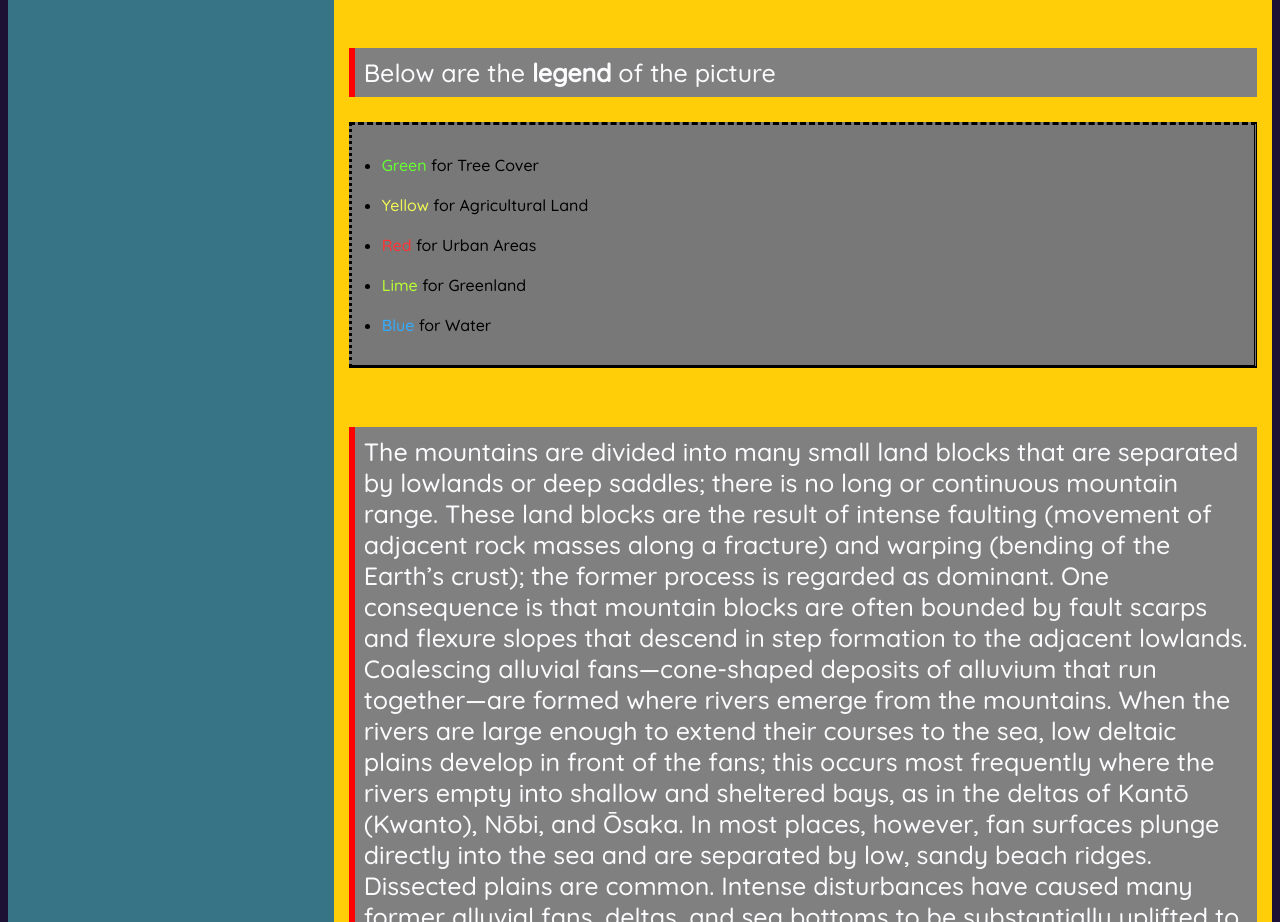
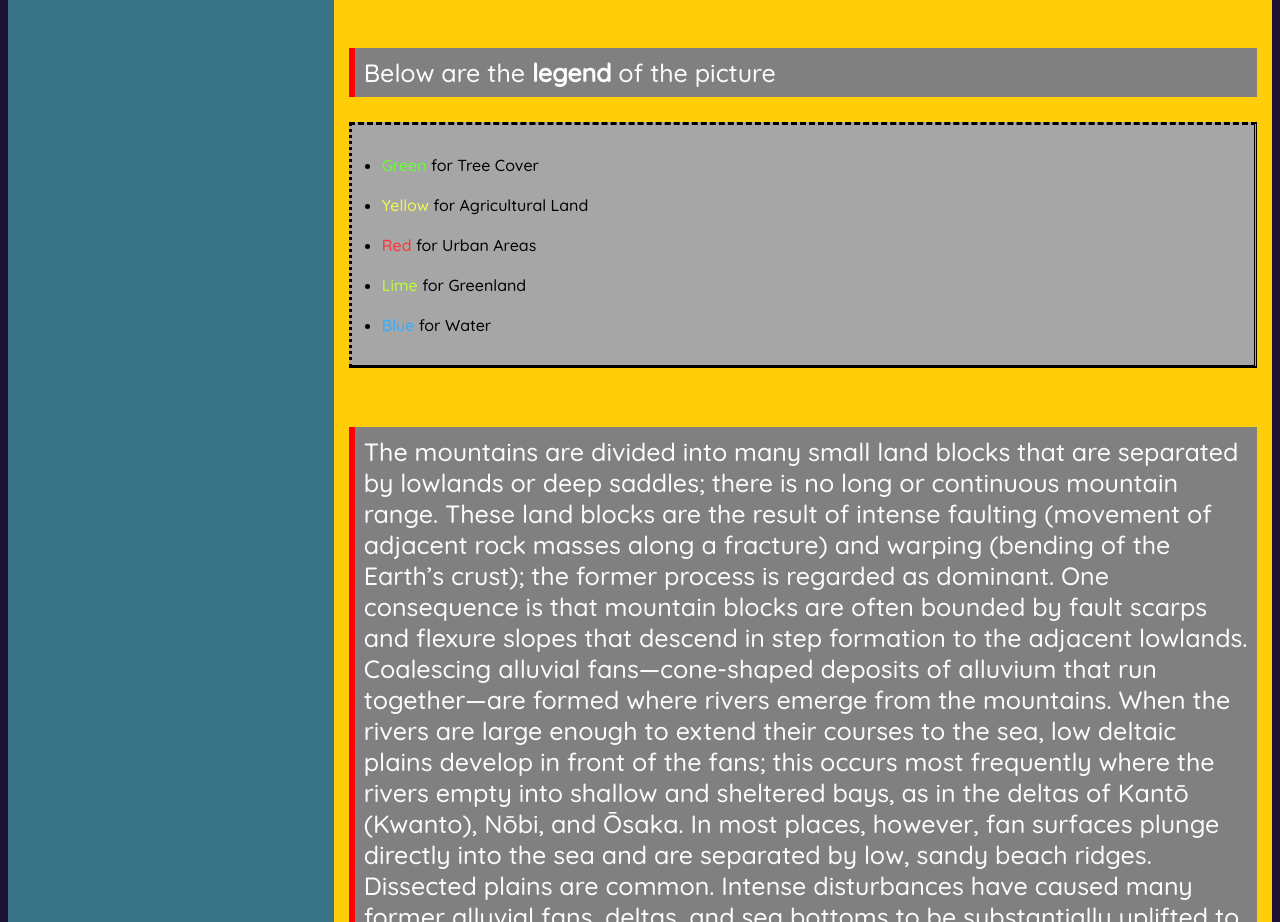
Before and after one commit to TheRobotCodingMan/The-book-of-all, a plain HTML site: page Index.htm in a window 1280 px wide. Shown: the part 7460-8382 px from the top of the page. Drawn offline with nearby package versions, Linux system fonts and the light colour scheme.

Commit message:
Update Index.htm

```diff
--- a/Index.htm
+++ b/Index.htm
@@ -20,7 +20,7 @@
   border-width: medium;
   border-color: black;
   padding: 10px;
-  background: #787878;
+  background: #a6a6a6;
 }
 #ol1 {
   font-family: 'Quicksand', sans-serif;
```
